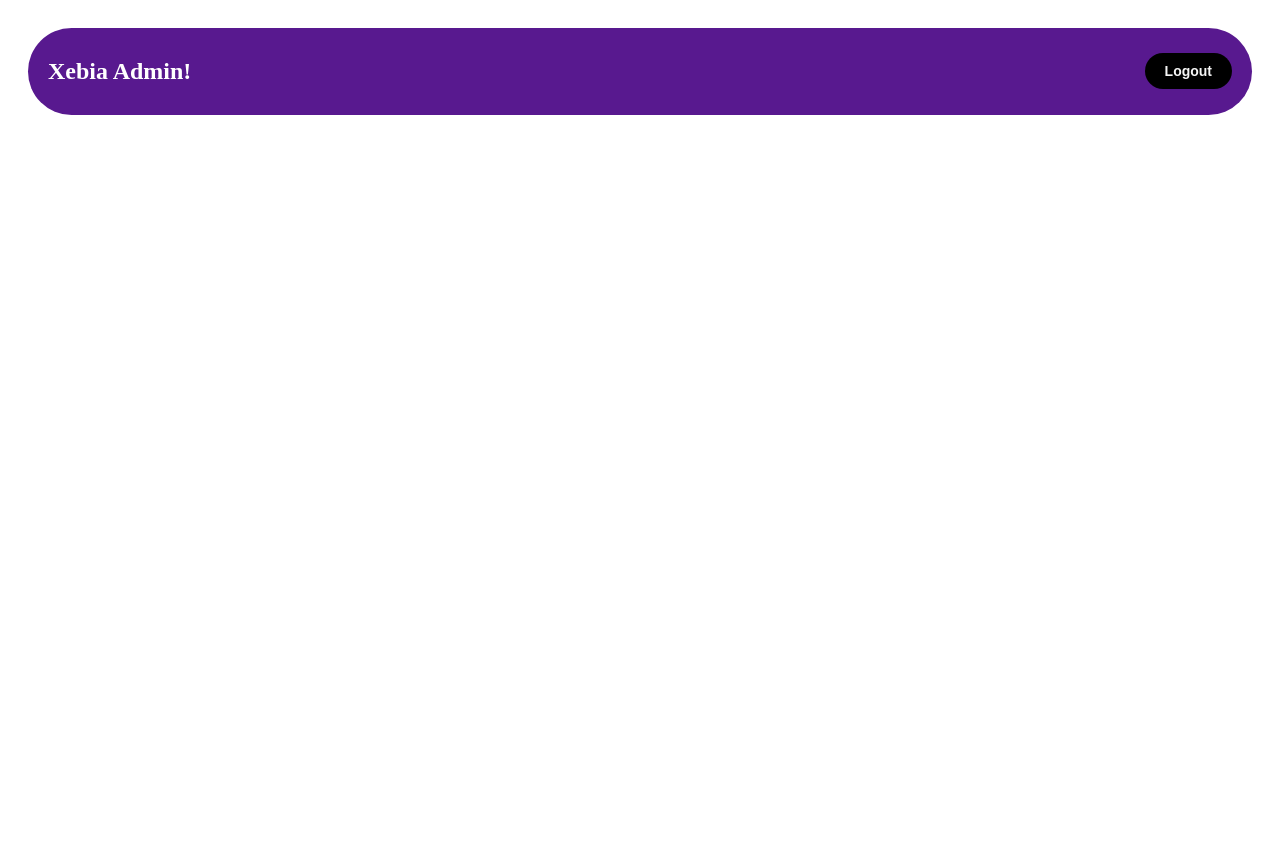
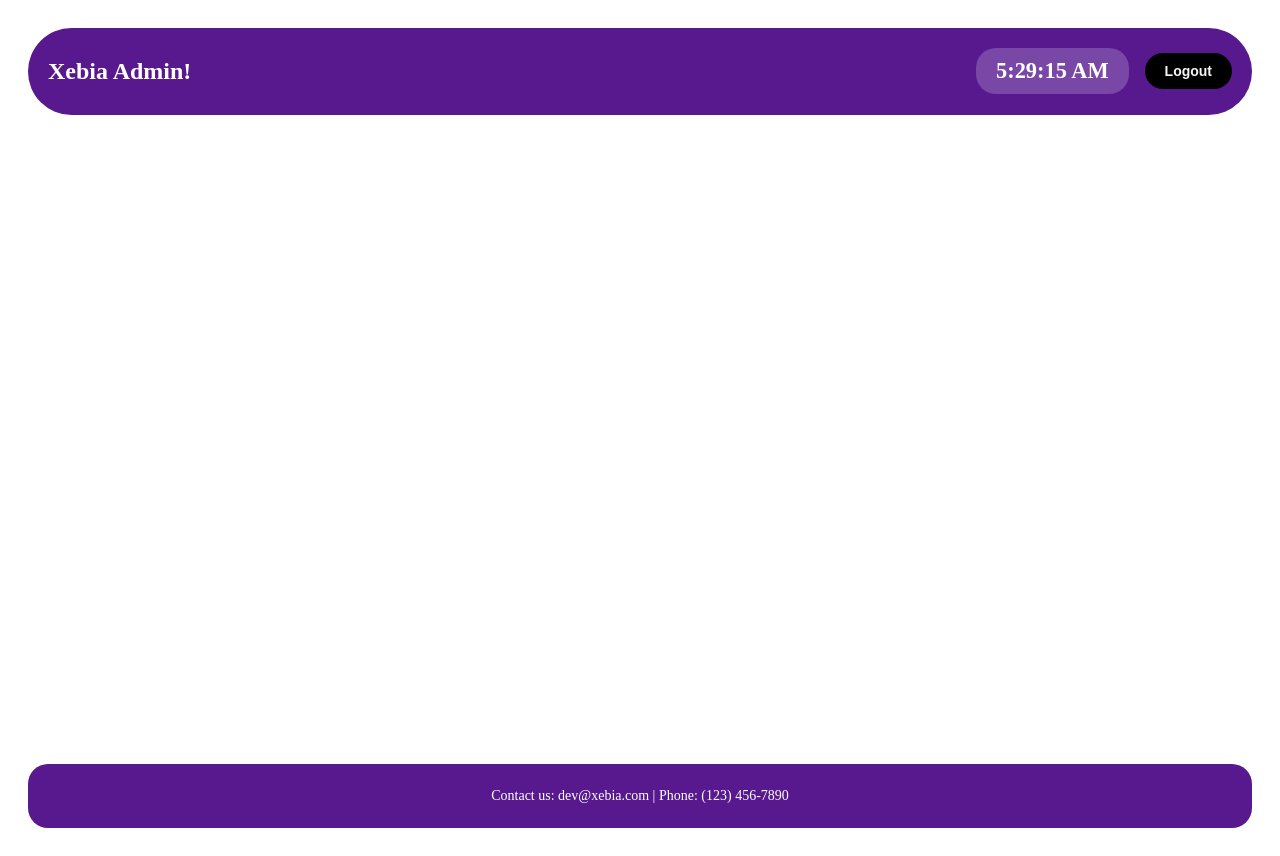
Before and after one commit to VivekKumar432/SRM-Batch-2, a React (Vite) app in the folder frontend/: page /admin/AdminMain in a window 1280 px wide. Before the commit the page ends 800 px from the top, so only its background shows below. Built offline with nearby package versions, Linux system fonts and the light colour scheme.

Commit message:
User Main Page Updated

```diff
--- a/frontend/src/assets/CSS/loginPage.css
+++ b/frontend/src/assets/CSS/loginPage.css
@@ -78,7 +78,7 @@
     align-self: center;
 }
 
-.blue_btn{
+.blue_btn {
     border: none;
     outline: none;
     padding: 12px 0;
@@ -87,15 +87,14 @@
     font-weight: bold;
     font-size: 14px;
     cursor: pointer;
-	color:black;
+    color: black;
 }
 
-.blue_btn:hover{
+.blue_btn:hover {
     background-color: #e0a800;
 }
 
-
-.green_btn{
+.green_btn {
     border: none;
     outline: none;
     padding: 12px 0;
@@ -104,6 +103,13 @@
     font-weight: bold;
     font-size: 14px;
     cursor: pointer;
+    background-color: #440e6b;
+    color: white;
+    margin: 10px;
+}
+
+.green_btn:hover {
+    background-color: #e0a800;
 }
 
 .admin_btn {
@@ -115,23 +121,29 @@
     font-weight: bold;
     font-size: 14px;
     cursor: pointer;
-}
-.admin_btn:hover{
-	background-color: #e0a800;
-}
-
-.green_btn {
-	background-color: #440e6b;
-	color: white;
-	margin: 10px;
-}
-
-.green_btn:hover{
-	background-color: #e0a800;
-}
-
-.admin_btn {
     background-color: #ffffff;
     color: rgb(0, 0, 0);
     margin: 10px;
 }
+
+.admin_btn:hover {
+    background-color: #e0a800;
+}
+
+.forgot_btn {
+    border: none;
+    outline: none;
+    padding: 12px 0;
+    border-radius: 20px;
+    width: 180px;
+    font-weight: bold;
+    font-size: 14px;
+    cursor: pointer;
+    background-color:#440e6b ;
+    color: rgb(255, 255, 255);
+    margin-top: 10px;
+}
+
+.forgot_btn:hover {
+    background-color:#e0a800 ;
+}
--- a/frontend/src/components/Admin/AdminMain.jsx
+++ b/frontend/src/components/Admin/AdminMain.jsx
@@ -1,23 +1,41 @@
-import React from "react";
-// import { Link } from "react-router-dom";
+import React, { useState, useEffect } from "react";
 import styles from "./AdminMain.module.css";
 
 const AdminMain = () => {
+    const [time, setTime] = useState(new Date());
+
+    useEffect(() => {
+        const timer = setInterval(() => {
+            setTime(new Date());
+        }, 1000);
+        return () => clearInterval(timer);
+    }, []);
+
     const handleLogout = () => {
         localStorage.removeItem("token");
-        window.location.href="/admin/Login"
+        window.location.href = "/admin/Login";
+    };
 
-    };
     return (
         <div className={styles.admin_main_container}>
             <nav className={styles.admin_nav}>
                 <h1>Xebia Admin!</h1>
+                <div className={styles.nav_right}>
+                    <div className={styles.clock}>
+                        {time.toLocaleTimeString()}
+                    </div>
                     <button className={styles.grey_btn} onClick={handleLogout}>
                         Logout
                     </button>
+                </div>
             </nav>
+            <footer className={styles.footer}>
+                <p>
+                    Contact us: <a href="mailto:dev@xebia.com" className={styles.contact_link}>dev@xebia.com</a> | Phone: (123) 456-7890
+                </p>
+            </footer>
         </div>
     );
 };
 
-export default AdminMain;
+export default AdminMain;
--- a/frontend/src/components/Admin/AdminMain.module.css
+++ b/frontend/src/components/Admin/AdminMain.module.css
@@ -1,6 +1,10 @@
 .admin_main_container {
+    display: flex;
+    flex-direction: column;
+    min-height: 100vh;
     padding: 20px;
     text-align: center;
+    justify-content: space-between;
 }
 
 .admin_nav {
@@ -13,6 +17,11 @@
     border-radius: 50px;
 }
 
+.nav_right {
+    display: flex;
+    align-items: center;
+}
+
 .grey_btn {
     background-color: rgb(0, 0, 0);
     color: rgb(245, 245, 245);
@@ -20,10 +29,38 @@
     padding: 10px 20px;
     cursor: pointer;
     font-weight: bold;
-	font-size: 14px;
+    font-size: 14px;
     border-radius: 20px;
 }
 
 .grey_btn:hover {
-	background-color: #e0a800;
+    background-color: #e0a800;
 }
+
+.clock {
+    font-size: 1.4rem;
+    padding: 10px 20px;
+    margin-right: 1rem;
+    color: #fff;
+    font-weight: bold;
+    border-radius: 20px;
+    background-color: rgba(255, 255, 255, 0.2);
+}
+
+.footer {
+    padding: 10px 0;
+    background-color: #58198f;
+    color: rgb(255, 255, 255);
+    border-radius: 20px;
+    font-size: 14px;
+    text-align: center;
+}
+
+.contact_link {
+    color: rgb(255, 255, 255);
+    text-decoration: none;
+}
+
+.contact_link:hover {
+    text-decoration: underline;
+}
--- a/frontend/src/components/Main/index.jsx
+++ b/frontend/src/components/Main/index.jsx
@@ -1,20 +1,45 @@
+import React, { useState, useEffect } from 'react';
 import styles from './styles.module.css';
 
 const Main = () => {
+    const [time, setTime] = useState(new Date());
+
+    useEffect(() => {
+        const timer = setInterval(() => {
+            setTime(new Date());
+        }, 1000);
+        return () => clearInterval(timer);
+    }, []);
+
     const handleLogout = () => {
         localStorage.removeItem("token");
-        window.location.href="/login"
-
+        window.location.href = "/login";
     };
 
     return (
         <div className={styles.main_container}>
             <nav className={styles.navbar}>
                 <h1>Xebia</h1>
-                <button className={styles.white_btn} onClick={handleLogout}>
-                    Logout
-                </button>
+                <div className={styles.nav_right}>
+                    <div className={styles.clock}>
+                        {time.toLocaleTimeString()}
+                    </div>
+                    <button className={styles.white_btn} onClick={handleLogout}>
+                        Logout
+                    </button>
+                </div>
             </nav>
+            <div className={styles.info_container}>
+                <div className={styles.info}>
+                    <h3>About Us</h3>
+                    <p>Founded in 2001, Xebia was the first Dutch organization to embrace the Agile way of working, linking up with gurus like Jeff Sutherland. Since then, we have grown to an organization with over 5,500 professionals working at 24 offices on four continents. Xebia is a pioneering Software Engineering and IT consultancy company, transforming and executing at the intersection of Domain and Technology to create digital leaders for our people, clients, partners, and communities.</p>
+                </div>
+            </div>
+            <footer className={styles.footer}>
+                <p>
+                    Contact us: <a href="mailto:admin@xebia.com" className={styles.contact_link}>admin@xebia.com</a> | Phone: (123) 456-7890
+                </p>
+            </footer>
         </div>
     );
 };
--- a/frontend/src/components/Main/styles.module.css
+++ b/frontend/src/components/Main/styles.module.css
@@ -1,7 +1,16 @@
-/*styles.module.css */
 .main_container {
+    display: flex;
+    flex-direction: column;
+    min-height: 100vh;
     padding: 20px;
     text-align: center;
+    justify-content: space-between;
+    position: relative;
+    background-image: url('https://kpriet.ac.in/asset/frontend/images/student-services/xebia/1.png'); /* Background image URL */
+    background-size: cover; /* Cover the entire container */
+    background-position: center; /* Center the image */
+    background-repeat: no-repeat; /* Prevent image repetition */
+
 }
 
 .navbar {
@@ -9,9 +18,36 @@
     justify-content: space-between;
     align-items: center;
     padding: 10px 20px;
-    background-color: #58198f;
+    background-color: rgba(88, 25, 143, 0.8); /* Semi-transparent background to allow image visibility */
     color: rgb(255, 255, 255);
     border-radius: 50px;
+    box-shadow: 0 4px 8px #e0a800;
+}
+
+.nav_right {
+    display: flex;
+    align-items: center;
+}
+
+.info_container {
+    display: flex;
+    justify-content: flex-end;
+    position: absolute;
+    top: 200px; /* Adjust this value based on navbar height */
+    right: 20px;
+    bottom: 230px; /* Adjust this value based on footer height */
+}
+
+.info {
+    background-color: #e0a800; /* Yellow background */
+    color: #fffcfc; /* Light text color for contrast */
+    padding: 20px;
+    border-radius: 20px;
+    font-size: 1.1rem;
+    font-weight: bold;
+    max-width: 300px; /* Adjust as needed */
+    box-shadow: 0 4px 8px #58198f; /* Add shadow for better visibility */
+    text-align: justify; /* Optional: Adds shadow for better visibility */
 }
 
 .white_btn {
@@ -21,10 +57,40 @@
     padding: 10px 20px;
     cursor: pointer;
     font-weight: bold;
-	font-size: 14px;
+    font-size: 14px;
     border-radius: 20px;
 }
-.white_btn:hover{
+
+.white_btn:hover {
     background-color: #e0a800;
+}
 
+.clock {
+    font-size: 1.4rem;
+    padding: 10px 20px;
+    margin-left: 1rem;
+    color: #fff;
+    font-weight: bold;
+    border-radius: 20px;
+    background-color: rgba(255, 255, 255, 0.2);
+    margin-right: 0.5rem;
 }
+
+.footer {
+    padding: 10px 20px;
+    background-color: rgba(88, 25, 143, 0.8);
+    color: rgb(255, 255, 255);
+    border-radius: 20px;
+    font-size: 14px;
+    text-align: center;
+    box-shadow: 0 4px 8px #e0a800;
+}
+
+.contact_link {
+    color: rgb(255, 255, 255);
+    text-decoration: none;
+}
+
+.contact_link:hover {
+    text-decoration: underline;
+}
--- a/frontend/src/pages/LoginPage.jsx
+++ b/frontend/src/pages/LoginPage.jsx
@@ -58,7 +58,7 @@
               type="email"
               placeholder="Email"
               name="email"
-              onChange={(inputEmailVal) => setEmail(inputEmailVal.target.value)}
+              onChange={(e) => setEmail(e.target.value)}
               value={email}
               required
               className="input"
@@ -67,23 +67,22 @@
               type="password"
               placeholder="Password"
               name="password"
-              onChange={(inputPassVal) =>
-                setPassword(inputPassVal.target.value)
-              }
+              onChange={(e) => setPassword(e.target.value)}
               value={password}
               required
               className="input"
             />
             {error && <div className="error_msg">{error}</div>}
-            {/* <Link to="/Main"> */}
             <button type="submit" className="green_btn">
               Sign In
             </button>
-            {/* </Link> */}
+            <button type="button" className="forgot_btn">
+              Forgot Password
+            </button>
           </form>
         </div>
         <div className="right">
-          <h1>New Here ?</h1>
+          <h1>New Here?</h1>
           <Link to="/signup">
             <button type="button" className="blue_btn">
               Sign Up
```
Lines whose indentation alone changed are shown as unchanged.
